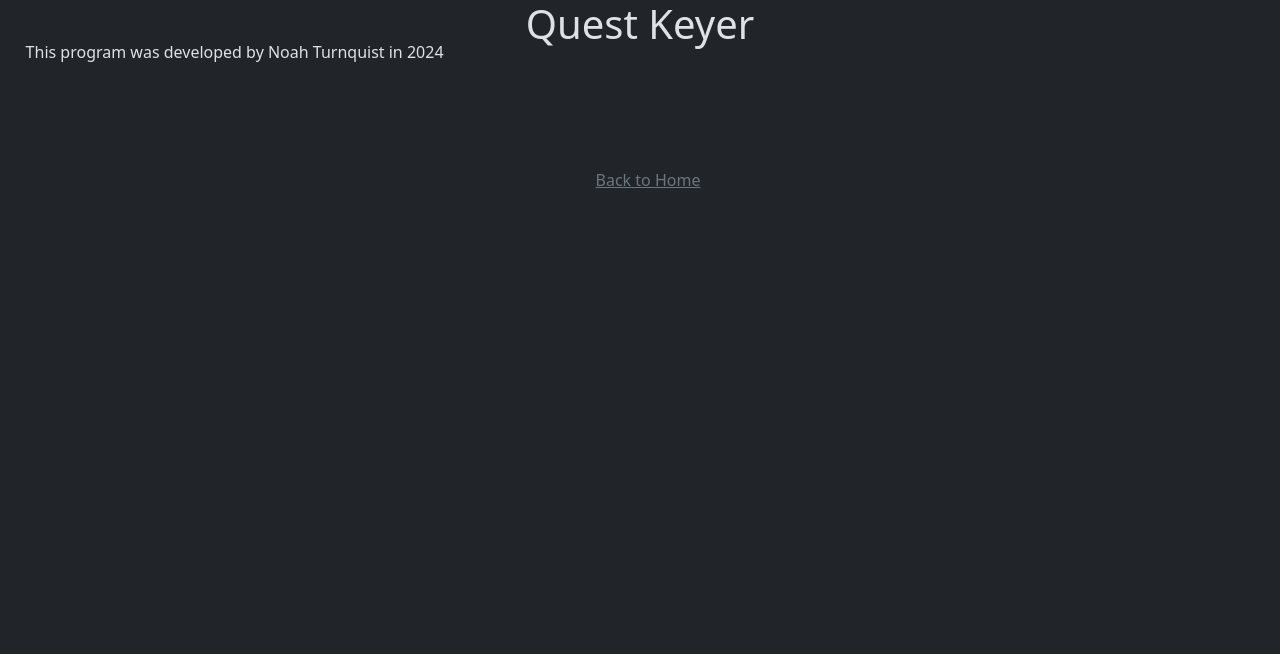
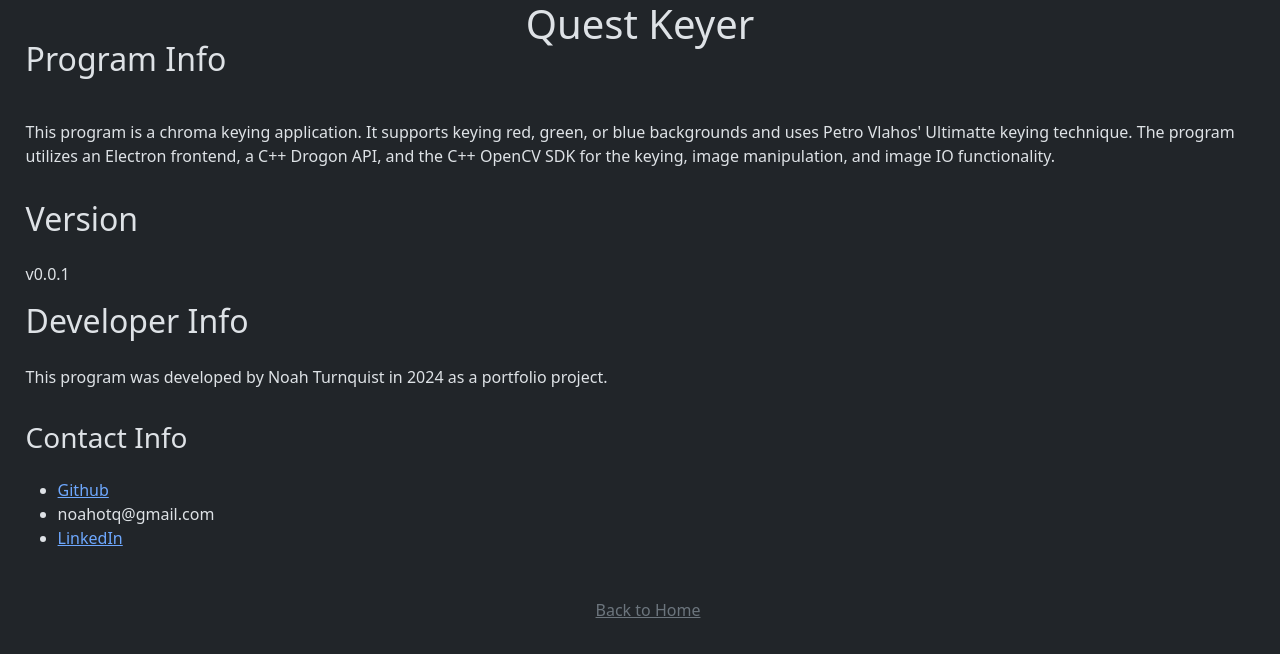
Before and after one commit to noahtq/quest_keyer, an Electron app: page quest_keyer_ui/about.html in a window 1280 px wide. Drawn offline with Linux system fonts and the light colour scheme.

Commit message:
Add more info to about page

```diff
--- a/quest_keyer_ui/about.html
+++ b/quest_keyer_ui/about.html
@@ -12,7 +12,23 @@
         <h1 class="title-bar">Quest Keyer</h1>
       </header>
     <main>
-        <p>This program was developed by Noah Turnquist in 2024</p>
+        <h2>Program Info</h2>
+        <p>
+            This program is a chroma keying application. It supports keying red, green, or blue backgrounds and uses Petro Vlahos' Ultimatte keying technique.
+            The program utilizes an Electron frontend, a C++ Drogon API, and the C++ OpenCV SDK for the keying, image manipulation, and image IO functionality.
+        </p>
+        <h2>Version</h2>
+        <span>v0.0.1</span>
+        <h2>Developer Info</h2>
+        <p>
+            This program was developed by Noah Turnquist in 2024 as a portfolio project.
+        </p>
+        <h3>Contact Info</h3>
+        <ul>
+            <li><a href="https://github.com/noahtq">Github</a></li>
+            <li>noahotq@gmail.com</li>
+            <li><a href="https://www.linkedin.com/in/noahturnquist/">LinkedIn</a></li>
+        </ul>
     </main>
     <footer>
         <a class="link-secondary" href="index.html">Back to Home</a>
```
